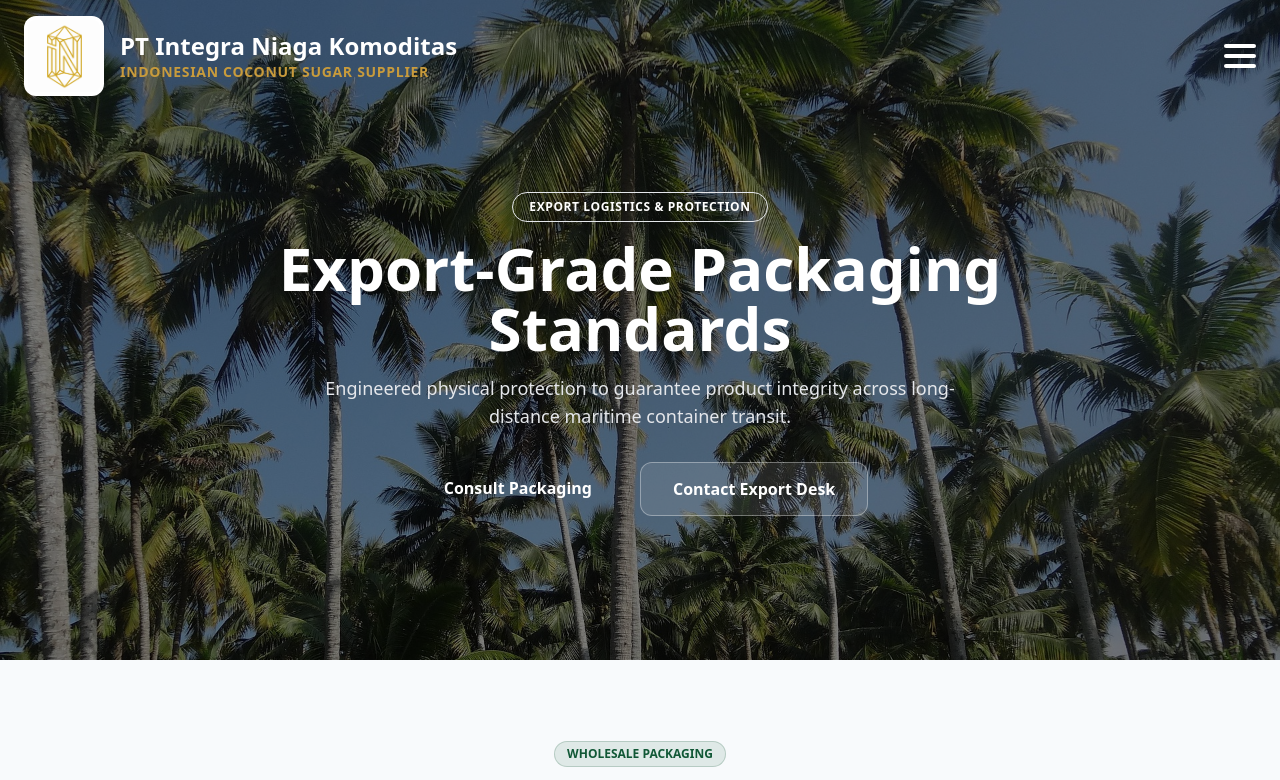
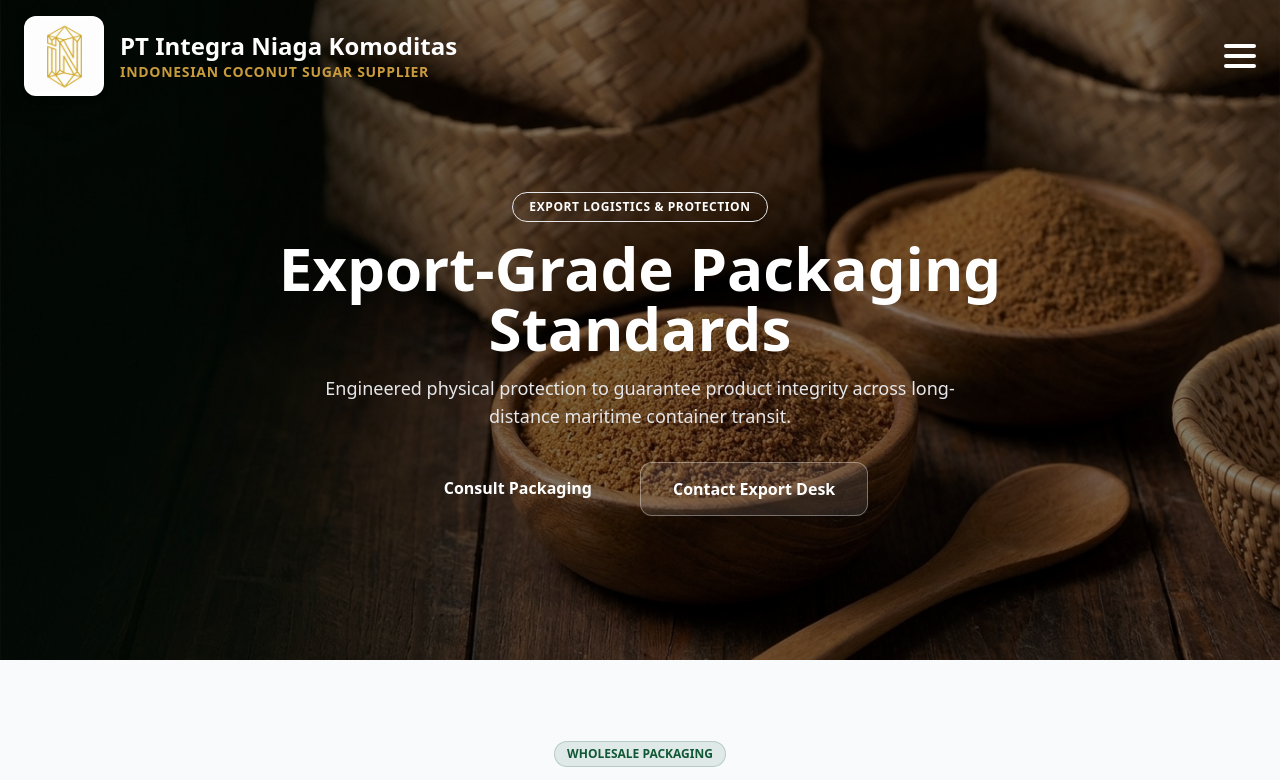
Before and after one commit to Muhammad-Royan/integraniaga-website-, a plain HTML site: page packaging.html in a window 1280 px wide. Shown: the top 780 px of the page. Drawn offline with nearby package versions, Linux system fonts and the light colour scheme.

Commit message:
Update background image in immersive hero section

```diff
--- a/packaging.html
+++ b/packaging.html
@@ -69,7 +69,7 @@
 
 <main class="flex-grow w-full">
 
-    <section class="immersive-hero pt-36 pb-24 md:pt-48 md:pb-36 text-center px-4 sm:px-6 text-white overflow-hidden relative" style="background-image: url('jomonkoikkara-coconut-tree-1538034_1920.jpg'); background-size: cover; background-position: center;">
+    <section class="immersive-hero pt-36 pb-24 md:pt-48 md:pb-36 text-center px-4 sm:px-6 text-white overflow-hidden relative" style="background-image: url('image_78ef1c94.jpg'); background-size: cover; background-position: center;">
         <div class="max-w-4xl mx-auto relative z-10 reveal w-full space-y-4">
             <span class="bg-gold/20 text-gold text-xs font-bold px-4 py-1.5 rounded-full uppercase tracking-wider inline-block border border-gold/40">Export Logistics & Protection</span>
             <h2 class="text-3xl sm:text-5xl md:text-6xl font-extrabold text-white leading-tight">Export-Grade Packaging Standards</h2>
```
